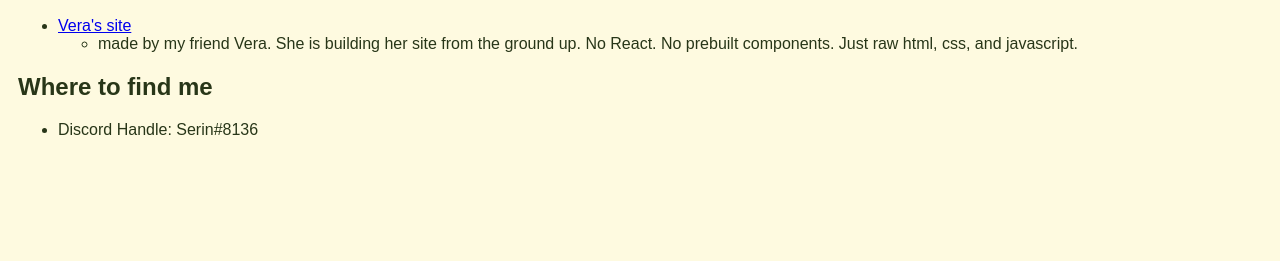
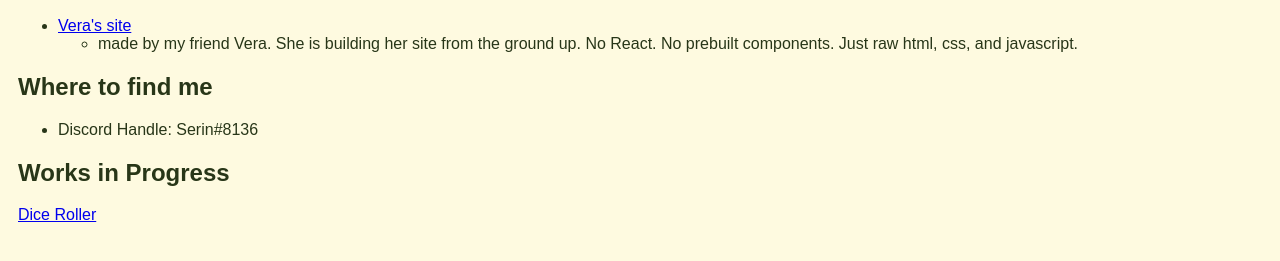
Before and after one commit to hylianhideaway/serin-s-corner, a Gatsby site: page /externalLinks in a window 1280 px wide. Shown: the part 157-418 px from the top of the page. Built offline with nearby package versions, Linux system fonts and the light colour scheme; Gatsby itself is replaced by a stand-in of ours.

Commit message:
add link to dice roller

```diff
--- a/src/pages/externalLinks.tsx
+++ b/src/pages/externalLinks.tsx
@@ -1,5 +1,5 @@
 import * as React from 'react'
-import type { HeadFC, PageProps } from "gatsby"
+import { HeadFC, Link, PageProps } from "gatsby"
 import Layout from '../components/layout'
 
 
@@ -24,6 +24,9 @@ const AboutPage: React.FC<PageProps> = () => {
         <ul>
           <li>Discord Handle: Serin#8136</li>
         </ul>
+      <h2>Works in Progress</h2>
+       <Link to={"/miniProjects/diceRoller"}>Dice Roller</Link>
+
     </Layout>
 
 
```
